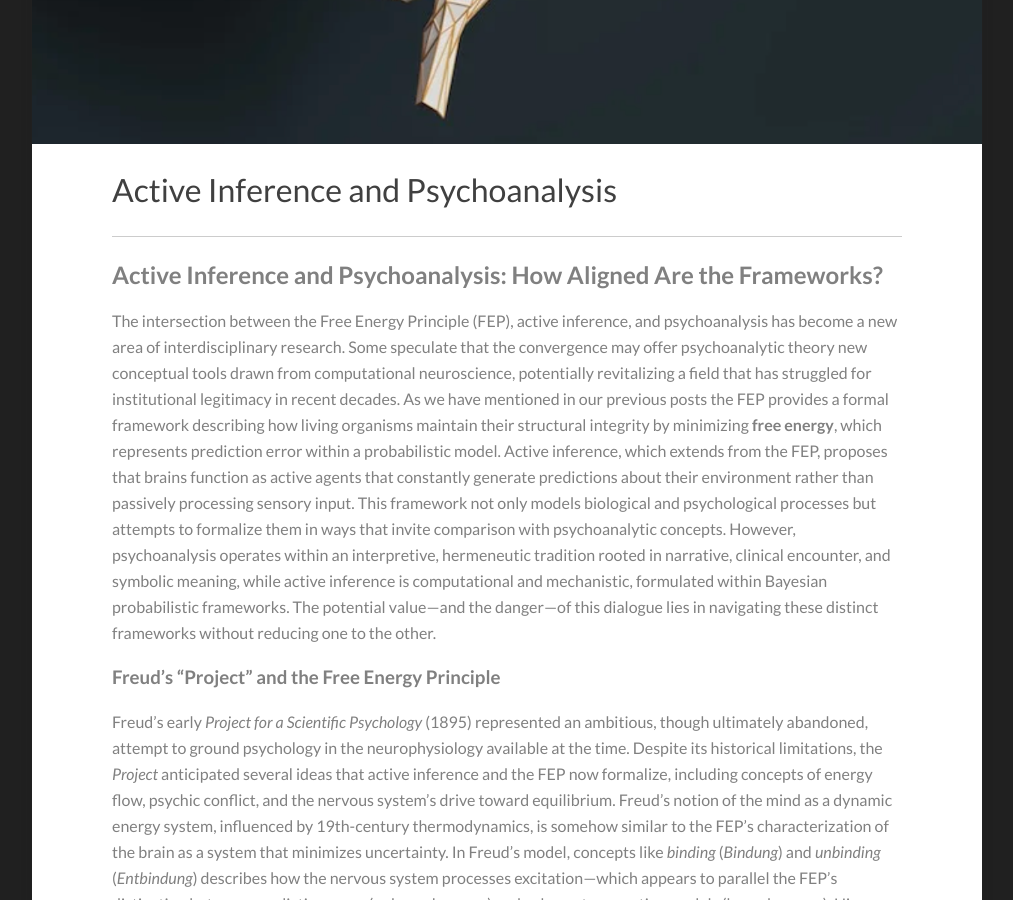
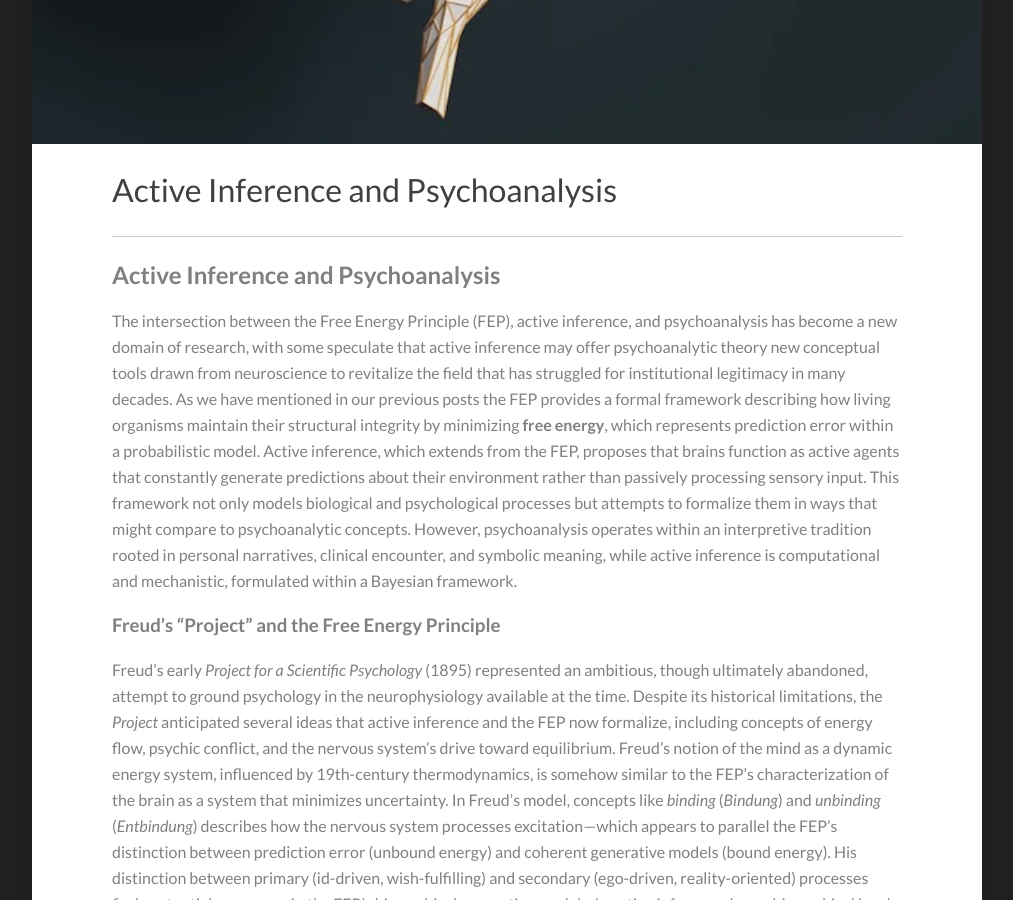
Before and after one commit to Kamran-Afzali/Kamran-Afzali.github.io, a Jekyll site: the page built from _posts/2026-03-25-analysis_FEP_01.md, in a window 1280 px wide and 900 px high, scrolled down 829 px. Shown: the whole window, without its empty margins (133-1146 px from the left). Built offline with Jekyll 4.4.1, drawn with Linux system fonts in a browser that asks for light colours.

Commit message:
Update 2026-03-25-analysis_FEP_01.md

```diff
--- a/_posts/2026-03-25-analysis_FEP_01.md
+++ b/_posts/2026-03-25-analysis_FEP_01.md
@@ -7,10 +7,9 @@
 date-string: March 2026
 ---
 
-## Active Inference and Psychoanalysis: How Aligned Are the Frameworks?
+## Active Inference and Psychoanalysis
 
-The intersection between the Free Energy Principle (FEP), active inference, and psychoanalysis has become a new area of interdisciplinary research. Some speculate that the convergence may offer psychoanalytic theory new conceptual tools drawn from computational neuroscience, potentially revitalizing a field that has struggled for institutional legitimacy in recent decades. As we have mentioned in our previous posts the FEP provides a formal framework describing how living organisms maintain their structural integrity by minimizing **free energy**, which represents prediction error within a probabilistic model. Active inference, which extends from the FEP, proposes that brains function as active agents that constantly generate predictions about their environment rather than passively processing sensory input. This framework not only models biological and psychological processes but attempts to formalize them in ways that invite comparison with psychoanalytic concepts. However, psychoanalysis operates within an interpretive, hermeneutic tradition rooted in narrative, clinical encounter, and symbolic meaning, while active inference is computational and mechanistic, formulated within Bayesian probabilistic frameworks. The potential value—and the danger—of this dialogue lies in navigating these distinct frameworks without reducing one to the other.
-
+The intersection between the Free Energy Principle (FEP), active inference, and psychoanalysis has become a new domain of research, with some speculate that active inference may offer psychoanalytic theory new conceptual tools drawn from neuroscience to revitalize the field that has struggled for institutional legitimacy in many decades. As we have mentioned in our previous posts the FEP provides a formal framework describing how living organisms maintain their structural integrity by minimizing **free energy**, which represents prediction error within a probabilistic model. Active inference, which extends from the FEP, proposes that brains function as active agents that constantly generate predictions about their environment rather than passively processing sensory input. This framework not only models biological and psychological processes but attempts to formalize them in ways that might compare to psychoanalytic concepts. However, psychoanalysis operates within an interpretive tradition rooted in personal narratives, clinical encounter, and symbolic meaning, while active inference is computational and mechanistic, formulated within a Bayesian framework.
 
 ### Freud's "Project" and the Free Energy Principle
 
```
